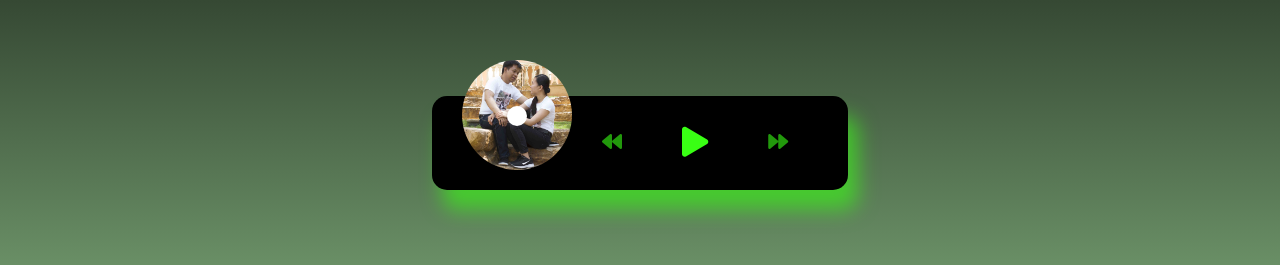
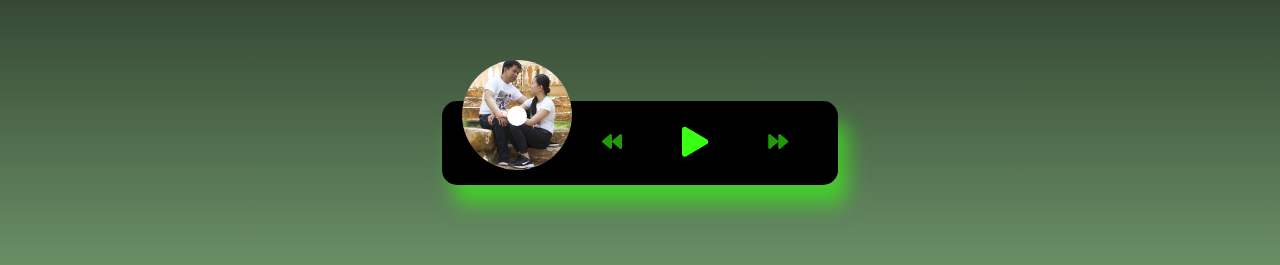
Before and after one commit to Randyflores44/music, a plain HTML site: page index.html in a window 1280 px wide. Shown: the part 337-602 px from the top of the page. Drawn offline with Linux system fonts and the light colour scheme.

Commit message:
Add files via upload

```diff
--- a/music-styles.css
+++ b/music-styles.css
@@ -29,7 +29,7 @@ body {
   border-radius: 15px;
   box-shadow: 10px 20px 20px 0 rgba(57, 255, 20, 0.6);
   display: flex;
-  padding: 20px 30px;
+  padding: 15px 20px;
   position: relative;
   margin: 100px 0;
   z-index: 10;
```
